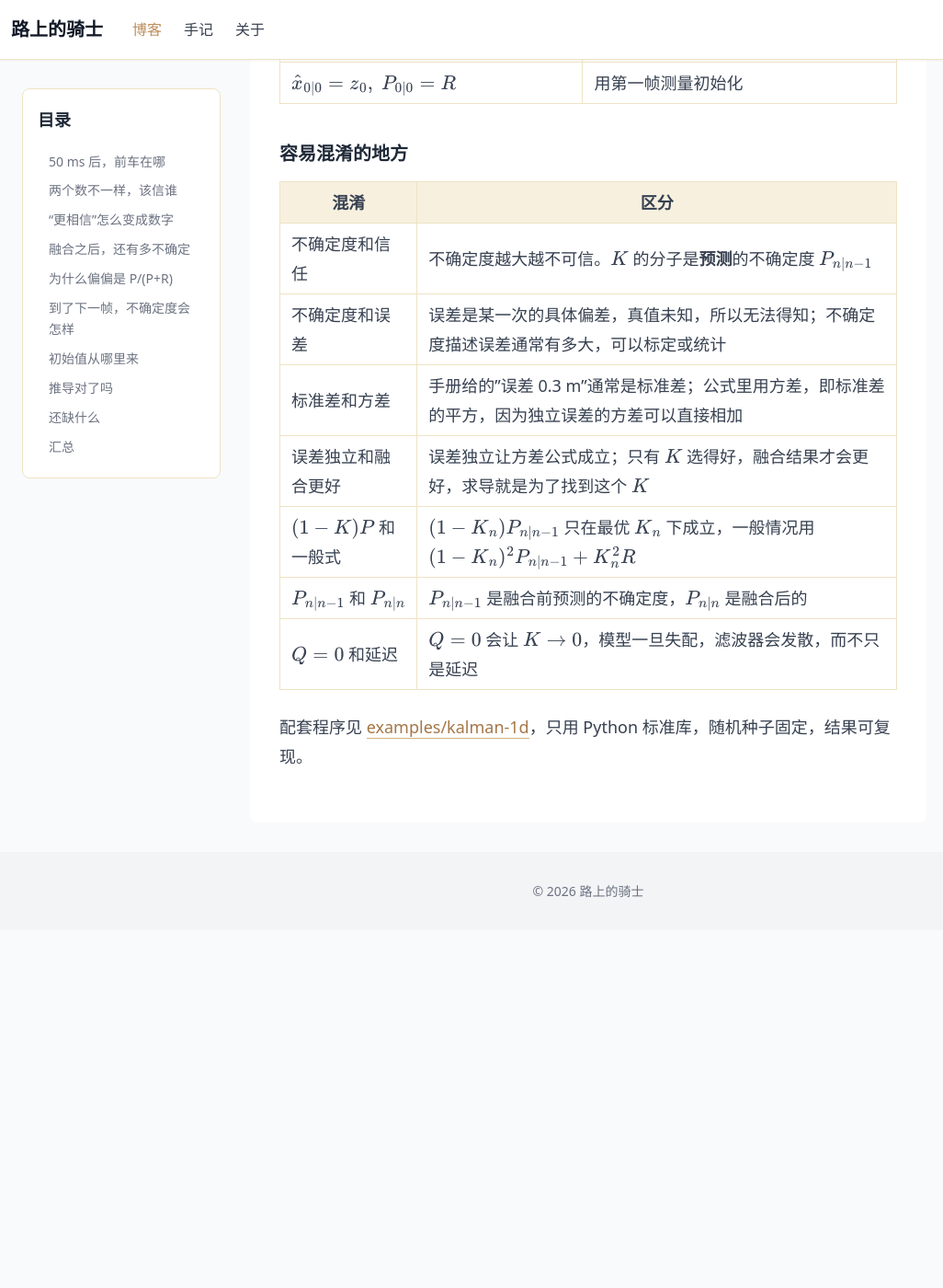
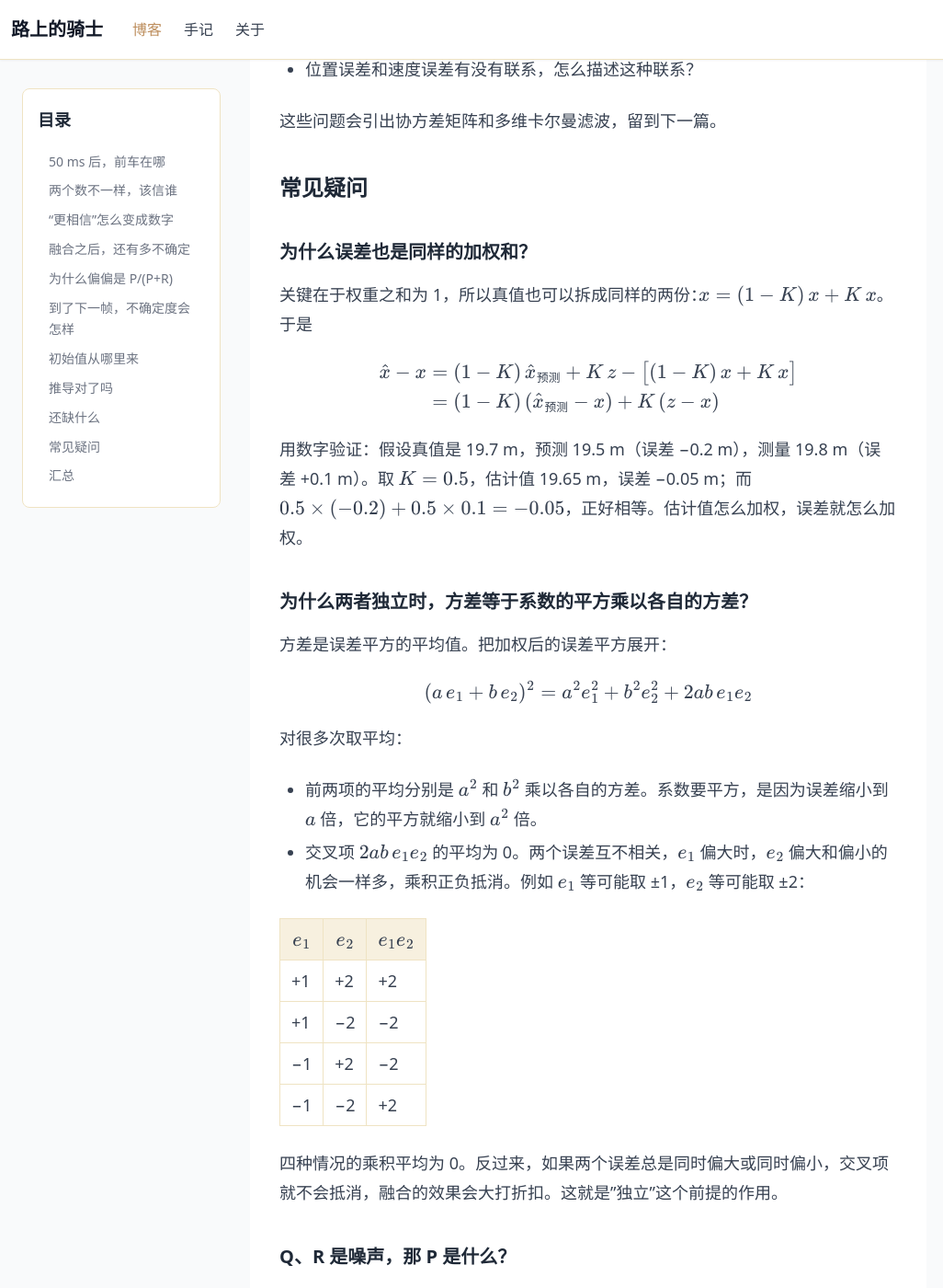
Before and after one commit to luli100/luli100.github.io, a Jekyll site: the page built from _posts/2026-11-07-kalman-filter-1d.md, in a window 1280 px wide and 1400 px high, scrolled down 12569 px. Shown: the whole window at 92% size, without its empty margins (0-1026 px from the left). Built offline with Jekyll 4.4.1, drawn with Linux system fonts in a browser that asks for light colours; formulas are drawn with MathJax 3; before the commit the page ends 13580 px from its top, so only the background shows below that; some of the changed text lies outside the part shown.

Commit message:
Add fused-variance curve and FAQ to Kalman post
Show the fused variance against K before taking the derivative, spell
out which formula the optimal K is substituted into, and move the
deeper "why" explanations into a new FAQ section. Drop the pointer to
the example code.

Co-Authored-By: Claude Opus 5.5 <noreply@anthropic.com>

```diff
--- a/_posts/2026-11-07-kalman-filter-1d.md
+++ b/_posts/2026-11-07-kalman-filter-1d.md
@@ -23,6 +23,8 @@ toc:
     anchor: experiment
   - title: 还缺什么
     anchor: limits
+  - title: 常见疑问
+    anchor: faq
   - title: 汇总
     anchor: summary
 ---
@@ -155,13 +157,13 @@ $$
 
 注意，方差描述的是误差"通常有多大"，而不是某一次的具体误差。
 
-回到加权和 $$\hat{x} = (1-K)\,\hat{x}_{\text{预测}} + K\,z$$。因为 $$(1-K) + K = 1$$，两边同时减去真值 $$x$$，误差也是同样的加权和：
+回到加权和 $$\hat{x} = (1-K)\,\hat{x}_{\text{预测}} + K\,z$$。因为 $$(1-K) + K = 1$$，两边同时减去真值 $$x$$，误差也是同样的加权和（为什么？见文末[常见疑问](#faq)）：
 
 $$
 \hat{x} - x = (1-K)\,(\hat{x}_{\text{预测}} - x) + K\,(z - x)
 $$
 
-右边两项分别是预测误差和测量误差。两者互相独立时，加权和的方差等于系数的平方乘以各自的方差：
+右边两项分别是预测误差和测量误差。两者互相独立时，加权和的方差等于系数的平方乘以各自的方差（为什么？同样见[常见疑问](#faq)）：
 
 $$
 P_{\text{新}} = (1-K)^2\,P_{\text{预测}} + K^2\,R
@@ -190,7 +192,14 @@ $$
 
 **学生：**$$1/(1+4) = 0.2$$，正好一样。这是为什么？
 
-**老师：**$$P_{\text{新}}$$ 是关于 $$K$$ 的开口向上的抛物线。对 $$K$$ 求导，令导数为 0：
+**老师：**把表里的情况画成曲线看看：
+
+<figure class="architecture-figure">
+  <a href="/images/posts/kalman-filter-1d/fused-variance.svg" target="_blank" rel="noopener"><img src="/images/posts/kalman-filter-1d/fused-variance.svg" alt="P预测为 1、R 为 4 时，融合后的方差随 K 先下降后上升，K 为 0.2 时最低，为 0.8；取平均时为 1.25，比只用预测的 1 还大。" width="560" height="420" loading="lazy"></a>
+  <figcaption>预测方差为 1、测量方差为 4 时，融合后的方差随测量权重 K 的变化。虚线是只用预测时的方差。</figcaption>
+</figure>
+
+$$K$$ 从 0 开始增大，$$P_{\text{新}}$$ 先下降，到 $$K = 0.2$$ 降到最低，再往后又上升。最低点的特征是：曲线在那里是平的，斜率为 0。所以对 $$K$$ 求导，令导数为 0：
 
 $$
 \frac{dP_{\text{新}}}{dK} = -2(1-K)P_{\text{预测}} + 2KR = 0
@@ -208,10 +217,10 @@ $$
 
 **老师：**对。其实满足那三个条件的公式不止一个，比如 $$P_{\text{预测}}^2/(P_{\text{预测}}^2+R^2)$$ 也满足。那三个条件只能排除明显错误的公式，真正确定 $$K = P_{\text{预测}}/(P_{\text{预测}}+R)$$ 的，是"方差最小"。卡尔曼滤波被称为最优估计，指的就是这一点。严格来说，"最优"还依赖线性模型和高斯噪声等前提。
 
-把最优 $$K$$ 代回去：
+再把最优 $$K = P_{\text{预测}}/(P_{\text{预测}}+R)$$ 代回融合方差的一般式 $$P_{\text{新}} = (1-K)^2 P_{\text{预测}} + K^2 R$$。先算出 $$1-K = R/(P_{\text{预测}}+R)$$，于是：
 
 $$
-P_{\text{新}} = \frac{R^2 P_{\text{预测}} + P_{\text{预测}}^2 R}{(P_{\text{预测}}+R)^2} = \frac{P_{\text{预测}} R}{P_{\text{预测}}+R} = (1-K)\,P_{\text{预测}}
+P_{\text{新}} = \frac{R^2}{(P_{\text{预测}}+R)^2}\,P_{\text{预测}} + \frac{P_{\text{预测}}^2}{(P_{\text{预测}}+R)^2}\,R = \frac{P_{\text{预测}} R}{P_{\text{预测}}+R} = (1-K)\,P_{\text{预测}}
 $$
 
 教材里常见的 $$P_{\text{新}} = (1-K)P_{\text{预测}}$$，就是一般式在最优增益下的化简结果。
@@ -382,6 +391,61 @@ $$
 
 这些问题会引出协方差矩阵和多维卡尔曼滤波，留到下一篇。
 
+## 常见疑问 {#faq}
+
+### 为什么误差也是同样的加权和？
+
+关键在于权重之和为 1，所以真值也可以拆成同样的两份：$$x = (1-K)\,x + K\,x$$。于是
+
+$$
+\begin{aligned}
+\hat{x} - x &= (1-K)\,\hat{x}_{\text{预测}} + K\,z - \big[(1-K)\,x + K\,x\big] \\
+&= (1-K)\,(\hat{x}_{\text{预测}} - x) + K\,(z - x)
+\end{aligned}
+$$
+
+用数字验证：假设真值是 19.7 m，预测 19.5 m（误差 −0.2 m），测量 19.8 m（误差 +0.1 m）。取 $$K = 0.5$$，估计值 19.65 m，误差 −0.05 m；而 $$0.5 \times (-0.2) + 0.5 \times 0.1 = -0.05$$，正好相等。估计值怎么加权，误差就怎么加权。
+
+### 为什么两者独立时，方差等于系数的平方乘以各自的方差？
+
+方差是误差平方的平均值。把加权后的误差平方展开：
+
+$$
+(a\,e_1 + b\,e_2)^2 = a^2 e_1^2 + b^2 e_2^2 + 2ab\,e_1 e_2
+$$
+
+对很多次取平均：
+
+- 前两项的平均分别是 $$a^2$$ 和 $$b^2$$ 乘以各自的方差。系数要平方，是因为误差缩小到 $$a$$ 倍，它的平方就缩小到 $$a^2$$ 倍。
+- 交叉项 $$2ab\,e_1 e_2$$ 的平均为 0。两个误差互不相关，$$e_1$$ 偏大时，$$e_2$$ 偏大和偏小的机会一样多，乘积正负抵消。例如 $$e_1$$ 等可能取 ±1，$$e_2$$ 等可能取 ±2：
+
+| $$e_1$$ | $$e_2$$ | $$e_1 e_2$$ |
+| --- | --- | --- |
+| +1 | +2 | +2 |
+| +1 | −2 | −2 |
+| −1 | +2 | −2 |
+| −1 | −2 | +2 |
+
+四种情况的乘积平均为 0。反过来，如果两个误差总是同时偏大或同时偏小，交叉项就不会抵消，融合的效果会大打折扣。这就是"独立"这个前提的作用。
+
+### Q、R 是噪声，那 P 是什么？
+
+$$P$$ 叫**估计误差的方差**（多维时是估计误差协方差矩阵），描述的是"当前估计有多不确定"。$$P_{n\vert n-1}$$ 是预测的估计误差方差，$$P_{n\vert n}$$ 是融合后的估计误差方差。
+
+它和 $$Q$$、$$R$$ 有一个根本区别：$$Q$$ 和 $$R$$ 是根据目标和传感器**事先设定**的参数；$$P$$ 则由滤波器**每帧自动计算**，预测时加上 $$Q$$ 变大，融合时乘以 $$1-K_n$$ 变小。
+
+### 为什么说"不确定性小就更相信"，而不说"确定性大就更相信"？
+
+两种说法等价。把确定性定义为方差的倒数，$$C_{\text{预测}} = 1/P_{\text{预测}}$$，$$C_R = 1/R$$，增益就是测量的确定性占比：
+
+$$
+K = \frac{C_R}{C_{\text{预测}} + C_R}
+$$
+
+上下同乘 $$P_{\text{预测}} R$$，就回到 $$P_{\text{预测}}/(P_{\text{预测}}+R)$$。用确定性来看，融合就是确定性相加：$$C_{\text{新}} = C_{\text{预测}} + C_R$$。
+
+教材选择不确定度，是因为预测这一步用方差更简单（直接加 $$Q$$），传感器手册给的也是标准差或方差。用确定性来写的版本也存在，叫做**信息滤波**。
+
 ## 汇总 {#summary}
 
 ### 公式与来源
@@ -408,5 +472,3 @@ $$
 | $$(1-K)P$$ 和一般式 | $$(1-K_n)P_{n\vert n-1}$$ 只在最优 $$K_n$$ 下成立，一般情况用 $$(1-K_n)^2P_{n\vert n-1} + K_n^2R$$ |
 | $$P_{n\vert n-1}$$ 和 $$P_{n\vert n}$$ | $$P_{n\vert n-1}$$ 是融合前预测的不确定度，$$P_{n\vert n}$$ 是融合后的 |
 | $$Q = 0$$ 和延迟 | $$Q = 0$$ 会让 $$K \to 0$$，模型一旦失配，滤波器会发散，而不只是延迟 |
-
-配套程序见 [examples/kalman-1d](https://github.com/luli100/luli100.github.io/tree/main/examples/kalman-1d)，只用 Python 标准库，随机种子固定，结果可复现。
```
Also changed, not shown: images/posts/kalman-filter-1d/fused-variance.svg (added).
